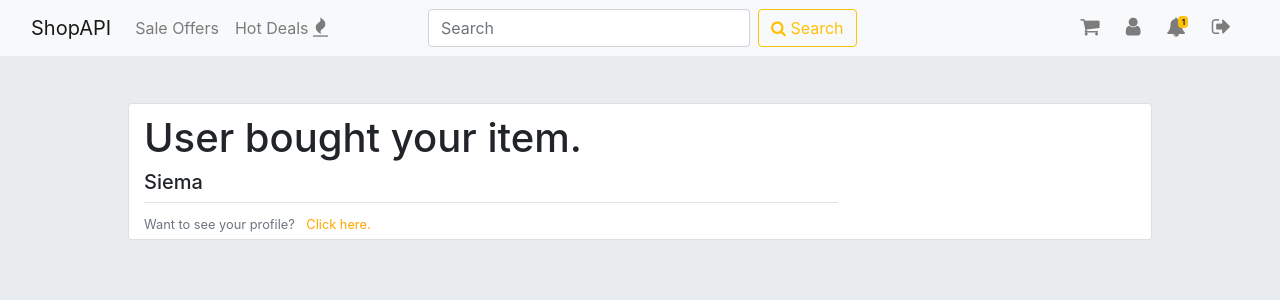
After one commit to Endrju00/shopapp, a Django app: page /notification/1/ in a window 1280 px wide. The commit adds this page. Shown: the top 300 px of the page. Run offline with Django 3.2, Linux system fonts and the light colour scheme; a user stored in the database is signed in; data comes from the database, SQL or seed files in the repository; both versions use the stored data as it was after the commit.

Commit message:
Notification view has been added

```diff
--- /dev/null
+++ b/accounts/templates/accounts/notification.html
@@ -0,0 +1,14 @@
+{% extends 'base.html' %}
+
+{% block content %}
+  <div class="container card" style="margin-top: 3%; width: 100%;">
+    <h1 style="margin-top:1%;">{{notification.title}}</h1>
+    <h5>{{ notification.text }}</h5>
+
+    <div class="border-top pt-2 mb-1" style ="margin-bottom: 20px;">
+      <small class="text-muted">
+        Want to see your profile? <a class='ml-2' href="{% url 'profile' user.id %}">Click here.</a>
+      </small>
+    </div>
+  </div>
+{% endblock %}
--- a/accounts/views.py
+++ b/accounts/views.py
@@ -124,7 +124,7 @@ def order(request, order_id):
     # Get data
     order = get_object_or_404(Order, pk=order_id)
 
-    if request.user is not order.buyer.user:
+    if request.user.id != order.buyer.user.id:
         raise Http404
 
     ordermembers = OrderMembership.objects.filter(order=order)
@@ -136,3 +136,17 @@ def order(request, order_id):
     }
 
     return render(request, 'accounts/order.html', context)
+
+
+def notification(request, notification_id):
+    notification = get_object_or_404(Notification, pk=notification_id)
+
+    if request.user.id != notification.receiver.user.id:
+        raise Http404
+
+    context = {
+        'notification': notification,
+        'notifications': Notification.objects.filter(receiver=request.user.profile),
+    }
+
+    return render(request,'accounts/notification.html', context)
--- a/shop/urls.py
+++ b/shop/urls.py
@@ -31,6 +31,7 @@ urlpatterns = [
     path('profile/<int:user_id>/', accounts_views.profile, name='profile'),
     path('cart/', accounts_views.cart, name='cart'),
     path('order/<int:order_id>', accounts_views.order, name='order'),
+    path('notification/<int:notification_id>/', accounts_views.notification, name='notification'),
     path('sales/', include('items.urls')),
     path('admin/', admin.site.urls),
 ]
--- a/templates/base.html
+++ b/templates/base.html
@@ -79,7 +79,7 @@
                 </a>
                 <div class="dropdown-menu" aria-labelledby="navbarDropdownMenuLink" id="notifications">
                   {% for notification in notifications %}
-                    <a class="dropdown-item" href="#">{{notification.title}}</a>
+                    <a class="dropdown-item" href="{% url 'notification' notification.id %}">{{notification.title}}</a>
                   {% endfor %}
                 </div>
               </li>
```
Also changed, not shown: db.sqlite3.
